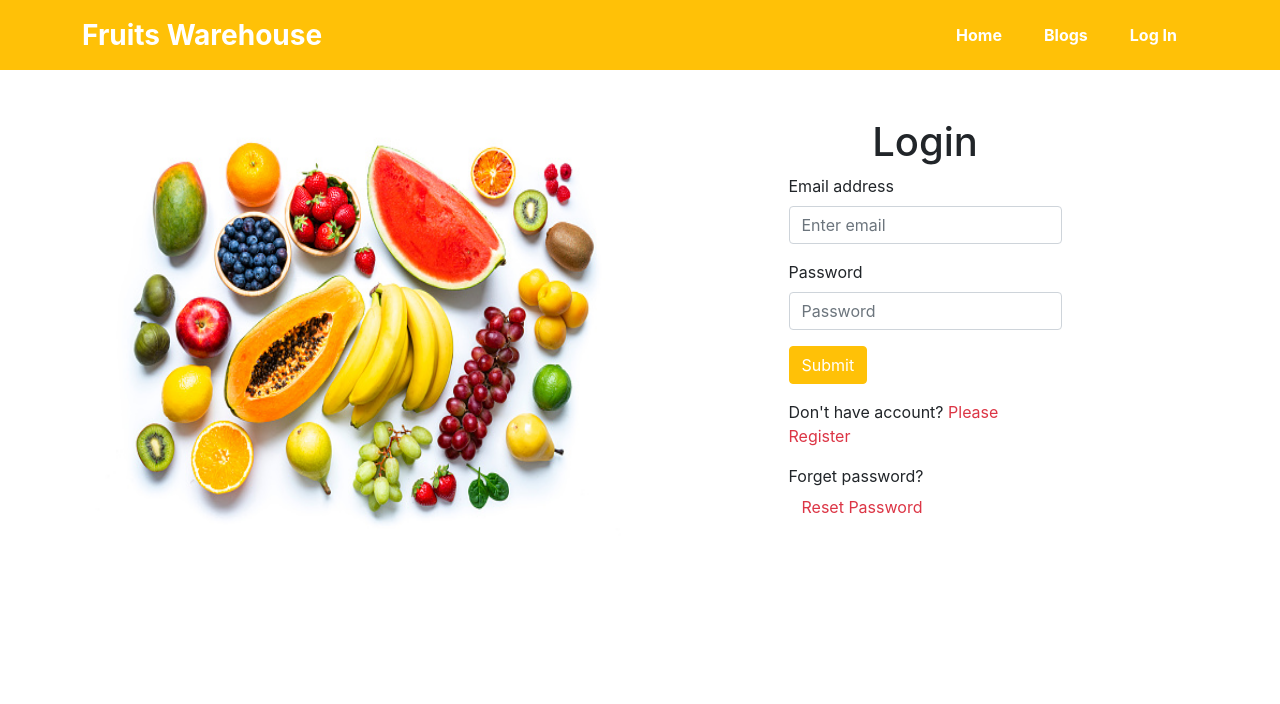
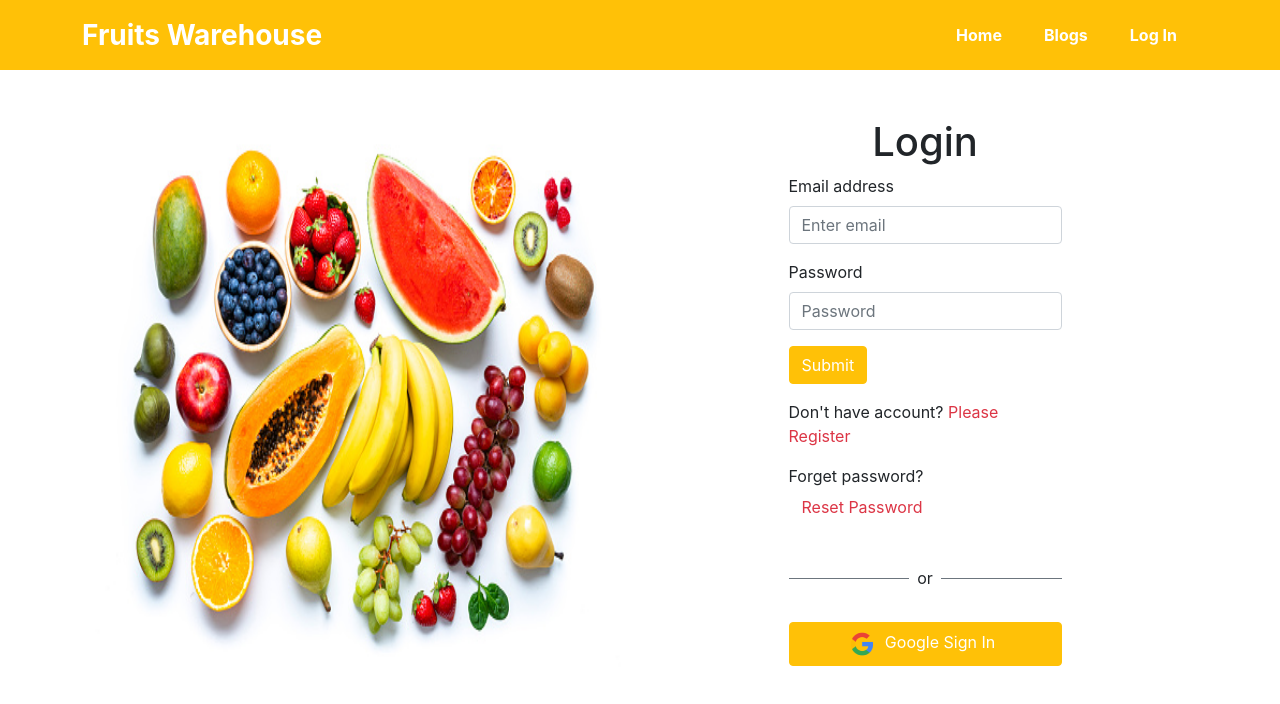
Before and after one commit to mirajulalam/fruits-warehouse-clint-website, a React (Create React App) app: page /login in a window 1280 px wide. Shown: the top 704 px of the page. Built offline with nearby package versions, Linux system fonts and the light colour scheme.

Commit message:
social login added

```diff
--- a/src/components/Login/Login/Login.js
+++ b/src/components/Login/Login/Login.js
@@ -7,6 +7,7 @@ import auth from '../../../firebase.init';
 import loginImages1 from '../../../Images/loginImages.jpg';
 import { toast } from 'react-toastify';
 import 'react-toastify/dist/ReactToastify.css';
+import SocialLogin from '../SocialLogin/SocialLogin';
 const Login = () => {
     const [
         signInWithEmailAndPassword,
@@ -71,7 +72,8 @@ const Login = () => {
                     </Form>
                     <p className='mx-auto mt-2 '>{errorMessage}</p>
                     <p className='mx-auto mt-3 w-50'>Don't have account?  <Link to='/register' className='text-danger text-decoration-none pe-auto'> Please Register</Link></p>
-                    <p className='mx-auto mt-3 w-50'>Forget password?  <button className='btn btn-link text-danger text-decoration-none pe-auto' onClick={resetPassword}>Reset Password</button></p>
+                    <p className='mx-auto mt-3 w-50'>Forget password?  <h5 className='btn btn-link text-danger text-decoration-none pe-auto bg-none' onClick={resetPassword}>Reset Password</h5></p>
+                    <SocialLogin></SocialLogin>
                 </div>
             </div>
         </div>
--- a/src/components/Login/Register/Register.css
+++ b/src/components/Login/Register/Register.css
@@ -4,9 +4,9 @@
 } */
 
 
-.btn-submit:hover {
+/* .btn-submit:hover {
     background-color: orangered;
-}
+} */
 
 
 
--- /dev/null
+++ b/src/components/Login/SocialLogin/SocialLogin.css
@@ -0,0 +1,3 @@
+.google-btn:hover {
+    background-color: orangered;
+}
--- a/src/components/Login/SocialLogin/SocialLogin.js
+++ b/src/components/Login/SocialLogin/SocialLogin.js
@@ -1,9 +1,37 @@
 import React from 'react';
+import { useSignInWithGoogle } from 'react-firebase-hooks/auth';
+import { useLocation, useNavigate } from 'react-router-dom';
+import auth from '../../../firebase.init';
+import './SocialLogin.css';
+import googlelogo from '../../../Images/social1.png';
+const SocialLogin = () => {
+    const [signInWithGoogle, user, loading, error] = useSignInWithGoogle(auth);
+    const navigate = useNavigate();
+    const location = useLocation();
+    let from = location.state?.from?.pathname || "/";
+    let errorMessage;
+    if (error) {
+        errorMessage = <p className='text-danger'>Error: {error?.message}</p>
+            ;
+    }
+    if (user) {
+        navigate(from, { replace: true })
+    }
 
-const SocialLogin = () => {
+
     return (
         <div>
-            <h2>social login</h2>
+            <div className='d-flex align-items-center w-50 mx-auto'>
+                <div style={{ height: '1px' }} className='bg-secondary w-50'></div>
+                <p className='mt-3 px-2'>or</p>
+                <div style={{ height: '1px' }} className='bg-secondary w-50'></div>
+            </div>
+            <p className='text-center'>{errorMessage}</p>
+            <div>
+                <button onClick={() => signInWithGoogle()}
+                    className='btn btn-warning text-white w-50 d-block mx-auto my-2 google-btn'
+                ><img style={{ width: "30px" }} src={googlelogo} alt="" /><span className='px-2'>Google Sign In</span></button>
+            </div>
         </div>
     );
 };
```
Also changed, not shown: src/Images/social1.png (added).
